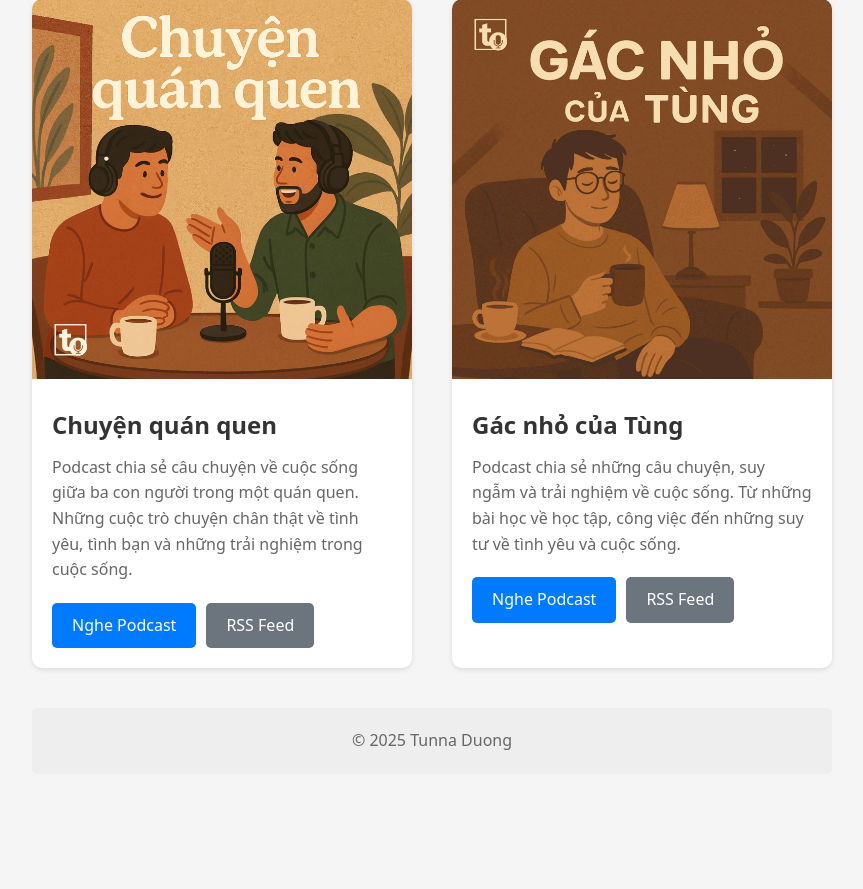
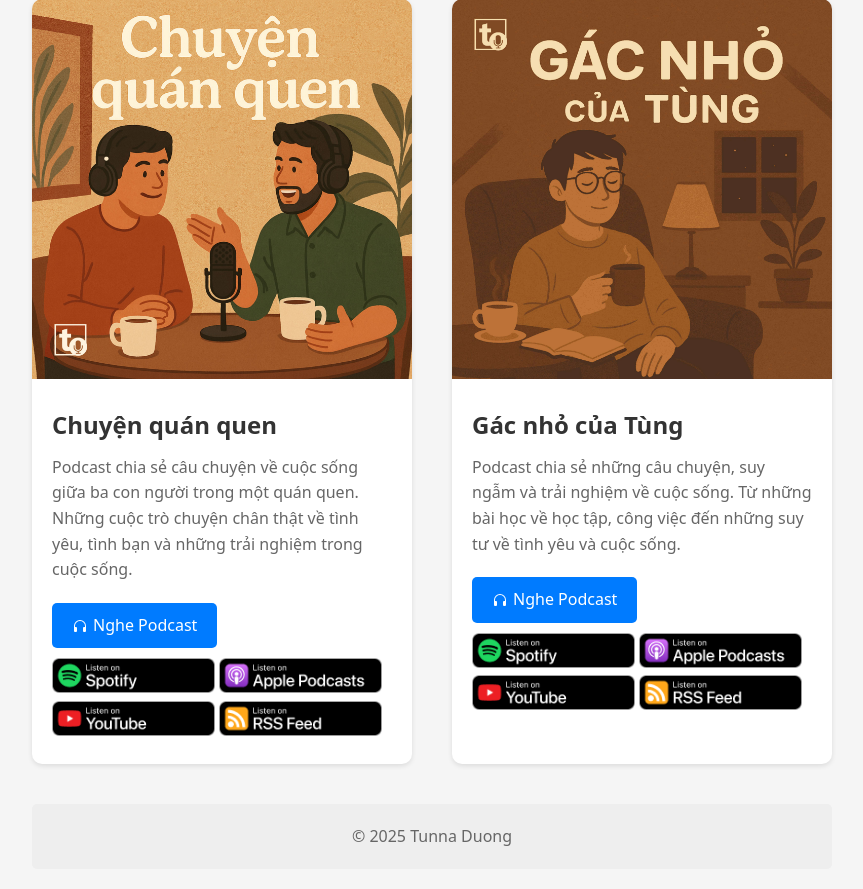
Before and after one commit to tunnaduong/podcast, a PHP site: page / in a window 1280 px wide. Shown: the part 238-1127 px from the top of the page, without its empty margins (208-1071 px from the left). Before the commit the page ends 988 px from the top, so only its background shows below. Run offline with PHP 8.4, Linux system fonts and the light colour scheme.

Commit message:
enhance podcast pages with platform badges for Spotify, Apple Podcasts, YouTube, and RSS; improve layout with additional margin for better spacing

```diff
--- a/index.html
+++ b/index.html
@@ -71,6 +71,7 @@
       .podcast-links {
         display: flex;
         gap: 10px;
+        margin-bottom: 10px;
       }
 
       .btn {
@@ -163,12 +164,71 @@
               bạn và những trải nghiệm trong cuộc sống.
             </p>
             <div class="podcast-links">
-              <a href="/chuyen-quan-quen/" class="btn btn-primary"
-                >Nghe Podcast</a
+              <a
+                href="/chuyen-quan-quen/"
+                class="btn btn-primary"
+                style="display: flex; align-items: center"
               >
-              <a href="/chuyen-quan-quen/?format=xml" class="btn btn-secondary"
-                >RSS Feed</a
+                <svg
+                  xmlns="http://www.w3.org/2000/svg"
+                  width="16"
+                  height="16"
+                  fill="currentColor"
+                  class="bi bi-headphones"
+                  viewBox="0 0 16 16"
+                  style="margin-right: 5px; display: inline-block"
+                >
+                  <path
+                    d="M8 3a5 5 0 0 0-5 5v1h1a1 1 0 0 1 1 1v3a1 1 0 0 1-1 1H3a1 1 0 0 1-1-1V8a6 6 0 1 1 12 0v5a1 1 0 0 1-1 1h-1a1 1 0 0 1-1-1v-3a1 1 0 0 1 1-1h1V8a5 5 0 0 0-5-5"
+                  /></svg
+                ><span>Nghe Podcast</span></a
               >
+            </div>
+            <div class="platform-badges">
+              <a
+                href="https://open.spotify.com/show/1dj88aG97PLqU6A0HkWlqD"
+                target="_blank"
+                style="text-decoration: none"
+              >
+                <img
+                  src="/badges/spotify.png"
+                  alt="Listen on Spotify"
+                  style="height: 35px"
+                />
+              </a>
+              <a
+                target="_blank"
+                style="text-decoration: none"
+                href="https://podcasts.apple.com/us/podcast/chuy%E1%BB%87n-qu%C3%A1n-quen/id1838320680?itscg=30200&itsct=podcast_box_badge&ls=1&mttnsubad=1838320680"
+              >
+                <img
+                  src="/badges/apple-podcasts.png"
+                  alt="Listen on Apple Podcasts"
+                  style="height: 35px"
+                />
+              </a>
+              <a
+                href="https://www.youtube.com/playlist?list=PLBPqAGxScH1ssyUreF3YN-xfNAdz8Dr0G"
+                target="_blank"
+                style="text-decoration: none"
+              >
+                <img
+                  src="/badges/youtube.png"
+                  alt="Listen on YouTube"
+                  style="height: 35px"
+                />
+              </a>
+              <a
+                href="/chuyen-quan-quen/?format=xml"
+                target="_blank"
+                style="text-decoration: none"
+              >
+                <img
+                  src="/badges/rss.png"
+                  alt="Listen on RSS"
+                  style="height: 35px"
+                />
+              </a>
             </div>
           </div>
         </div>
@@ -187,12 +247,71 @@
               tình yêu và cuộc sống.
             </p>
             <div class="podcast-links">
-              <a href="/gac-nho-cua-tung/" class="btn btn-primary"
-                >Nghe Podcast</a
+              <a
+                href="/gac-nho-cua-tung/"
+                class="btn btn-primary"
+                style="display: flex; align-items: center"
               >
-              <a href="/gac-nho-cua-tung/?format=xml" class="btn btn-secondary"
-                >RSS Feed</a
+                <svg
+                  xmlns="http://www.w3.org/2000/svg"
+                  width="16"
+                  height="16"
+                  fill="currentColor"
+                  class="bi bi-headphones"
+                  viewBox="0 0 16 16"
+                  style="margin-right: 5px; display: inline-block"
+                >
+                  <path
+                    d="M8 3a5 5 0 0 0-5 5v1h1a1 1 0 0 1 1 1v3a1 1 0 0 1-1 1H3a1 1 0 0 1-1-1V8a6 6 0 1 1 12 0v5a1 1 0 0 1-1 1h-1a1 1 0 0 1-1-1v-3a1 1 0 0 1 1-1h1V8a5 5 0 0 0-5-5"
+                  /></svg
+                ><span>Nghe Podcast</span></a
               >
+            </div>
+            <div class="platform-badges">
+              <a
+                href="https://open.spotify.com/show/4df3zPHP8eThRbeVEWWRZW"
+                target="_blank"
+                style="text-decoration: none"
+              >
+                <img
+                  src="/badges/spotify.png"
+                  alt="Listen on Spotify"
+                  style="height: 35px"
+                />
+              </a>
+              <a
+                target="_blank"
+                style="text-decoration: none"
+                href="https://podcasts.apple.com/vn/podcast/g%C3%A1c-nh%E1%BB%8F-c%E1%BB%A7a-t%C3%B9ng/id1809711803?l=vi"
+              >
+                <img
+                  src="/badges/apple-podcasts.png"
+                  alt="Listen on Apple Podcasts"
+                  style="height: 35px"
+                />
+              </a>
+              <a
+                href="https://www.youtube.com/playlist?list=PLBPqAGxScH1sUpsCg-BynIa9X9eKORWYL"
+                target="_blank"
+                style="text-decoration: none"
+              >
+                <img
+                  src="/badges/youtube.png"
+                  alt="Listen on YouTube"
+                  style="height: 35px"
+                />
+              </a>
+              <a
+                href="/gac-nho-cua-tung/?format=xml"
+                target="_blank"
+                style="text-decoration: none"
+              >
+                <img
+                  src="/badges/rss.png"
+                  alt="Listen on RSS"
+                  style="height: 35px"
+                />
+              </a>
             </div>
           </div>
         </div>
```
Also changed, not shown: chuyen-quan-quen/index.php (+17 -0 lines), gac-nho-cua-tung/index.php (+16 -0 lines), badges/apple-podcasts.png (added), badges/rss.png (added), badges/spotify.png (added), badges/web.png (added), badges/youtube.png (added).
